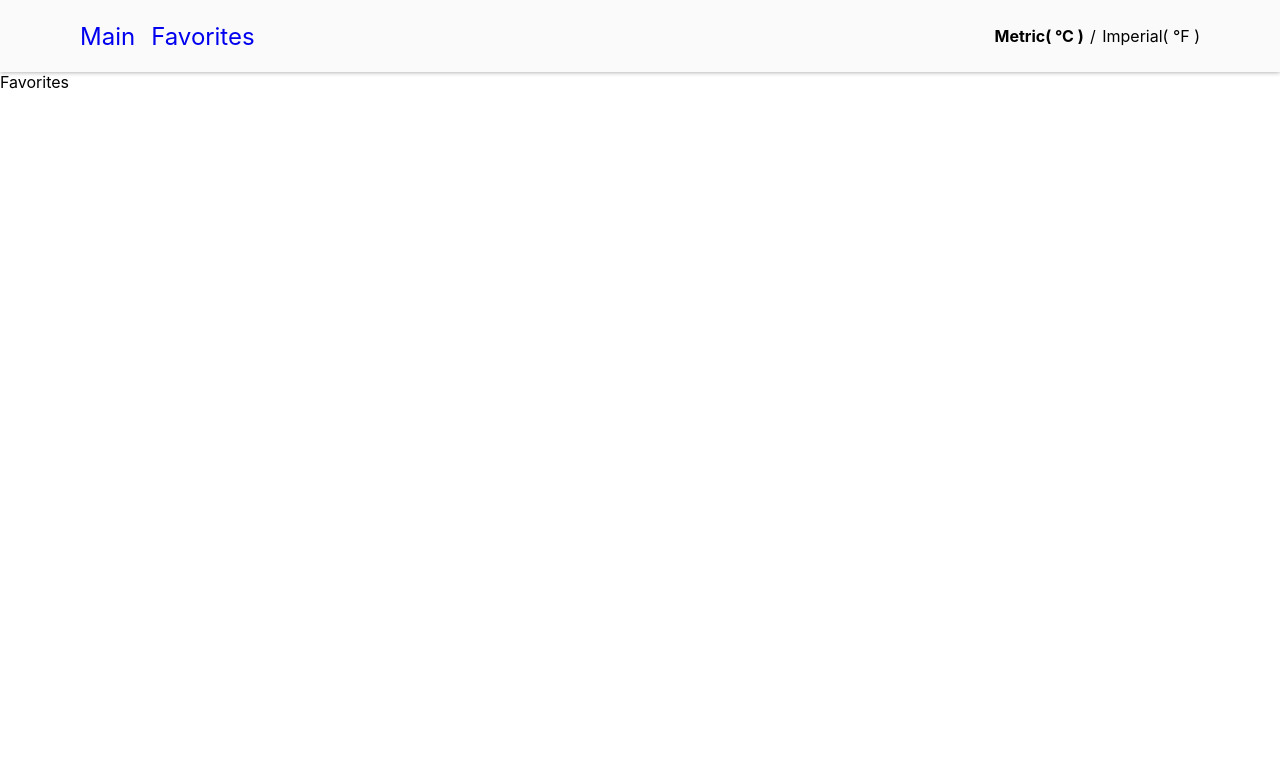
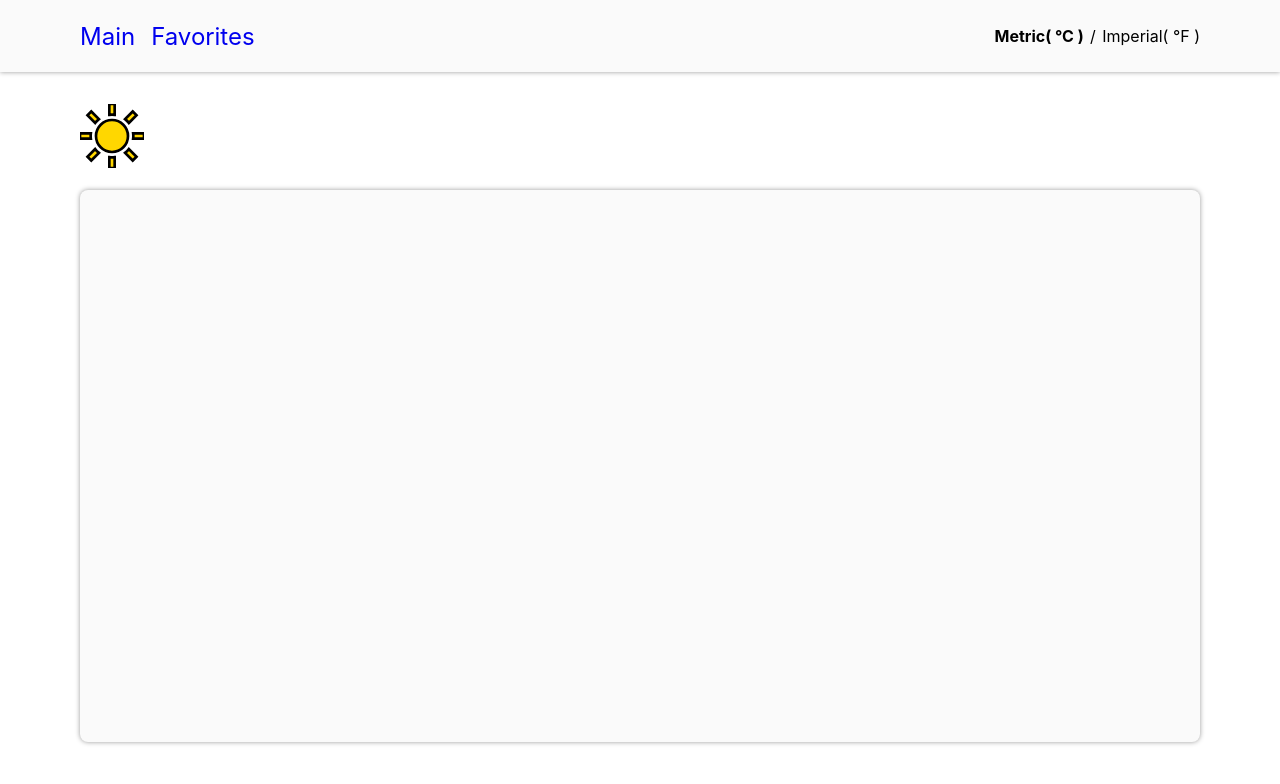
Before and after one commit to yanaylax/Yanay-Lax-15-10-2021, a React (Create React App) app: page /favorites in a window 1280 px wide. Shown: the top 784 px of the page. Built offline with nearby package versions, Linux system fonts and the light colour scheme.

Commit message:
finished with favorites

```diff
--- a/src/pages/favorites/Favorites.jsx
+++ b/src/pages/favorites/Favorites.jsx
@@ -1,5 +1,148 @@
-import React from "react";
+import React, { useEffect, useState } from "react";
+import axios from "axios";
+import ReactTooltip from "react-tooltip";
+import { Redirect } from "react-router";
+import "./favorites.scss";
+import { useSelector, useDispatch } from "react-redux";
+import { ReactComponent as LightMode } from "../../images/light-mode.svg";
+import {
+  changeMode,
+  getMode,
+  getFavorites,
+  changeSystem,
+  fetchCurrentLocation,
+  selectLocation,
+  setCurrentLocationKey,
+  setCurrentLocationName,
+  fetchFiveDayForecast,
+} from "../../redux/weatherSlice";
+import cloudy from "../../images/cloudy.png";
+import sunny from "../../images/sunny.png";
+import clearNight from "../../images/clear-night.png";
+import cloudyNight from "../../images/cloudy-night.png";
+import rainyNight from "../../images/rainy-night.png";
+import rainy from "../../images/rainy.png";
+import snowy from "../../images/snowy.png";
+import snowyNight from "../../images/snowy-night.png";
+
+export function FavoriteLocation({ location }) {
+  const dispatch = useDispatch();
+  const isMetric = useSelector((state) => state.weatherSlice.isMetric);
+  const [currentWeather, setCurrentWeather] = useState({});
+  const checkWeatherIcon = () => {
+    const weatherIcon = currentWeather.WeatherIcon;
+    if (weatherIcon) {
+      if (weatherIcon >= 1 && weatherIcon <= 5) return sunny;
+      else if (weatherIcon >= 6 && weatherIcon <= 11) return cloudy;
+      else if (weatherIcon >= 12 && weatherIcon <= 18) return rainy;
+      else if (weatherIcon >= 19 && weatherIcon <= 29) return snowy;
+      else if (weatherIcon >= 32 && weatherIcon <= 34) return clearNight;
+      else if (weatherIcon >= 35 && weatherIcon <= 38) return cloudyNight;
+      else if (weatherIcon >= 39 && weatherIcon <= 42) return rainyNight;
+      else if (weatherIcon >= 43) return snowyNight;
+    } else return "";
+  };
+
+  useEffect(() => {
+    axios
+      .get(
+        `http://dataservice.accuweather.com/currentconditions/v1/${location.Key}?apikey=AD6Aw9K1zHJ2caXgNTvHA9elLcDQeGMb`
+      )
+      .then((res) => setCurrentWeather(res.data[0]));
+  }, []);
+
+  if (!currentWeather.Temperature) {
+    return <div>loading</div>;
+  }
+
+  return (
+    <div
+      className="favorite_location"
+      onClick={() =>
+        dispatch(fetchCurrentLocation(location.Key))
+          .then(dispatch(fetchFiveDayForecast(location.Key)))
+          .then(
+            dispatch(setCurrentLocationName(location.Name)),
+            dispatch(setCurrentLocationKey(location.Key)),
+            dispatch(selectLocation(true))
+          )
+      }
+    >
+      <div className="weather_image">
+        <img src={checkWeatherIcon()} alt="img" />
+      </div>
+      <div className="weather_details">
+        <h3>{location.Name}</h3>
+        <h4>
+          {isMetric
+            ? currentWeather.Temperature.Metric.Value
+            : currentWeather.Temperature.Imperial.Value}
+          &#176;
+          {isMetric
+            ? currentWeather.Temperature.Metric.Unit
+            : currentWeather.Temperature.Imperial.Unit}
+        </h4>
+        <div className="weather_description">
+          <h4>
+            {currentWeather.WeatherText ? currentWeather.WeatherText : ""}{" "}
+          </h4>
+        </div>
+      </div>
+    </div>
+  );
+}
 
 export default function Favorites() {
-  return <div>Favorites</div>;
+  const dispatch = useDispatch();
+  const locationFromFavorites = useSelector(
+    (state) => state.weatherSlice.selectFromFavorites
+  );
+  const favorites = useSelector((state) => state.weatherSlice.favorites);
+  const isMetric = useSelector((state) => state.weatherSlice.isMetric);
+  const darkMode = useSelector((state) => state.weatherSlice.darkMode);
+
+  useEffect(() => {
+    const savedMode = localStorage.getItem("savedMode");
+    if (savedMode) {
+      dispatch(getMode(JSON.parse(savedMode)));
+    }
+    const savedSystem = localStorage.getItem("isMetric");
+    if (savedSystem) {
+      dispatch(changeSystem(JSON.parse(savedSystem)));
+    }
+    const savedFavorites = localStorage.getItem("favoriteLocations");
+    if (savedFavorites) {
+      dispatch(getFavorites(JSON.parse(savedFavorites)));
+    }
+  }, []);
+
+  useEffect(() => {
+    localStorage.setItem("savedMode", JSON.stringify(darkMode));
+  }, [darkMode]);
+  useEffect(() => {
+    localStorage.setItem("isMetric", JSON.stringify(isMetric));
+  }, [isMetric]);
+  if (locationFromFavorites) {
+    return <Redirect to="/" />;
+  }
+
+  return (
+    <div className={`favorites ${darkMode ? "dark_mode" : "light_mode"}`}>
+      <ReactTooltip />
+      <div
+        data-tip={darkMode ? "Switch to light mode" : "Switch to dark mode"}
+        onClick={() => dispatch(changeMode(!darkMode))}
+        className="change_mode"
+      >
+        <LightMode
+          className={`change_mode_img ${darkMode ? "dark" : "light"}`}
+        />
+      </div>
+      <div className="favorites_container">
+        {favorites.map((location, index) => {
+          return <FavoriteLocation location={location} key={index} />;
+        })}
+      </div>
+    </div>
+  );
 }
--- a/src/pages/favorites/favorites.scss
+++ b/src/pages/favorites/favorites.scss
@@ -0,0 +1,90 @@
+@import "src/vars";
+
+.favorites {
+  height: calc(100vh - 8.5rem);
+  padding: 2rem 5rem;
+  .favorites_container {
+    overflow: auto;
+    height: calc(100% - 10rem);
+    display: grid;
+    grid-template-columns: repeat(3, minmax(0, 1fr));
+    gap: 1.5rem;
+    background-color: $light-mode-background-secondary;
+    box-shadow: 0 0 0.3rem $light-mode-shadow;
+    padding: 1.5rem;
+    border-radius: 0.5rem;
+    margin-top: 5.4rem;
+  }
+  .favorite_location {
+    padding: 1rem;
+    background-color: $light-mode-background-color;
+    box-shadow: 0 0 0.3rem $light-mode-shadow;
+    max-height: 25%;
+    display: flex;
+    align-items: center;
+    font-size: 1.2rem;
+    border-radius: 0.5rem;
+    transition: background-color 0.1s ease;
+    img {
+      width: 5rem;
+      margin-right: 1rem;
+    }
+    &:hover {
+      background-color: $light-mode-background-secondary;
+      cursor: pointer;
+    }
+  }
+  .change_mode {
+    position: absolute;
+    .change_mode_img {
+      transition: all 0.1s;
+      &:hover {
+        cursor: pointer;
+      }
+      &.light {
+        fill: gold;
+        stroke: black;
+        &:hover {
+          fill: black;
+          stroke: gold;
+        }
+      }
+      &.dark {
+        fill: black;
+        stroke: gold;
+        &:hover {
+          fill: gold;
+          stroke: black;
+        }
+      }
+      width: 4rem;
+      height: 4rem;
+    }
+  }
+  &.dark_mode {
+    background-color: $dark-mode-background-color;
+    .favorites_container {
+      background-color: $dark-mode-background-secondary;
+      box-shadow: 0 0 0.3rem $dark-mode-shadow;
+      color: $dark-mode-text-color;
+    }
+    .favorite_location {
+      background-color: $dark-mode-background-color;
+      box-shadow: 0 0 0.3rem $dark-mode-shadow;
+      color: $dark-mode-text-color;
+      &:hover {
+        background-color: $dark-mode-background-secondary;
+      }
+    }
+  }
+  @media screen and (max-width: 768px) {
+    padding: 2rem 2rem;
+    .favorites_container {
+      grid-template-columns: repeat(2, minmax(0, 1fr));
+      h3,
+      h4 {
+        font-size: 1.1rem;
+      }
+    }
+  }
+}
--- a/src/pages/main/Main.jsx
+++ b/src/pages/main/Main.jsx
@@ -1,4 +1,4 @@
-import React, { useState, useEffect } from "react";
+import React, { useEffect } from "react";
 import Forecast from "../../components/forecast/Forecast";
 import Search from "../../components/search/Search";
 import ReactTooltip from "react-tooltip";
@@ -26,6 +26,7 @@ import {
   removeFromFavorites,
   changeMode,
   getMode,
+  selectLocation,
 } from "../../redux/weatherSlice";
 
 export default function Main() {
@@ -48,6 +49,9 @@ export default function Main() {
   const forecast = useSelector((state) => state.weatherSlice.currentForecast);
   const isMetric = useSelector((state) => state.weatherSlice.isMetric);
   const favorites = useSelector((state) => state.weatherSlice.favorites);
+  const selectFromFavorites = useSelector(
+    (state) => state.weatherSlice.selectFromFavorites
+  );
   const favoritesByKey = favorites.map((location) => location.Key);
   const darkMode = useSelector((state) => state.weatherSlice.darkMode);
   const checkWeatherIcon = () => {
@@ -78,7 +82,8 @@ export default function Main() {
     if (savedFavorites) {
       dispatch(getFavorites(JSON.parse(savedFavorites)));
     }
-    if ("geolocation" in navigator) {
+    if (selectFromFavorites) return dispatch(selectLocation(false));
+    else if ("geolocation" in navigator) {
       navigator.geolocation.getCurrentPosition(function (position) {
         dispatch(
           fetchLocationByGeolocation({
--- a/src/redux/weatherSlice.js
+++ b/src/redux/weatherSlice.js
@@ -10,6 +10,7 @@ const initialState = {
   search: "",
   isMetric: true,
   darkMode: false,
+  selectFromFavorites: false,
   favorites: [],
   locationList: {
     status: "loading",
@@ -85,6 +86,18 @@ export const fetchCurrentLocation = createAsyncThunk(
   }
 );
 
+export const fetchCurrentLocationForFavorites = createAsyncThunk(
+  "weather/fetchCurrentLocationForFavorites",
+  async (id, { rejectWithValue }) => {
+    try {
+      const res = await getCurrentLocation(id);
+      return await res;
+    } catch (err) {
+      return rejectWithValue([], err);
+    }
+  }
+);
+
 export const fetchFiveDayForecast = createAsyncThunk(
   "weather/fetchFiveDayForecast",
   async (id, { rejectWithValue }) => {
@@ -103,7 +116,6 @@ export const fetchLocationByGeolocation = createAsyncThunk(
     console.log(lat);
     try {
       const res = await getLocationByGeolocation(lat, lon);
-      console.log(res);
       return await res;
     } catch (err) {
       return rejectWithValue([], err);
@@ -148,6 +160,9 @@ export const weatherSlice = createSlice({
     getMode: (state, action) => {
       state.darkMode = action.payload;
     },
+    selectLocation: (state, action) => {
+      state.selectFromFavorites = action.payload;
+    },
   },
   extraReducers: (builder) => {
     builder.addCase(fetchLocations.pending, (state) => {
@@ -174,6 +189,7 @@ export const weatherSlice = createSlice({
       state.currentLocation.status = "error";
       state.currentLocation.error = action.error.message;
     });
+
     builder.addCase(fetchFiveDayForecast.pending, (state) => {
       state.currentForecast.forecast = [];
       state.currentForecast.status = "loading";
@@ -214,6 +230,7 @@ export const {
   removeFromFavorites,
   changeMode,
   getMode,
+  selectLocation,
 } = weatherSlice.actions;
 
 export default weatherSlice;
```
